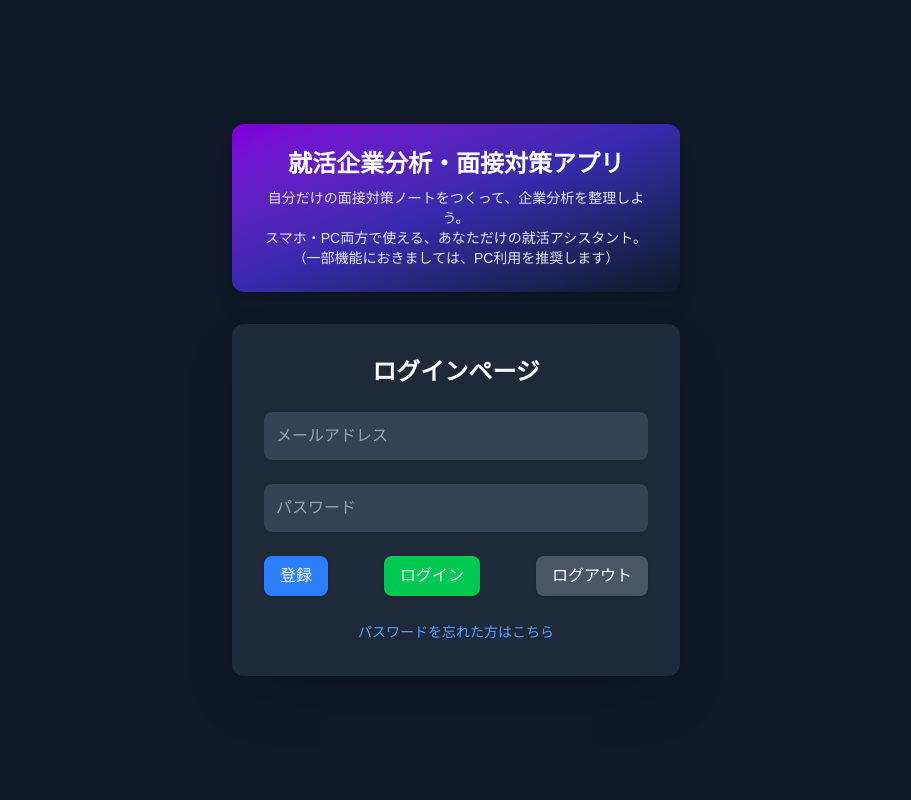
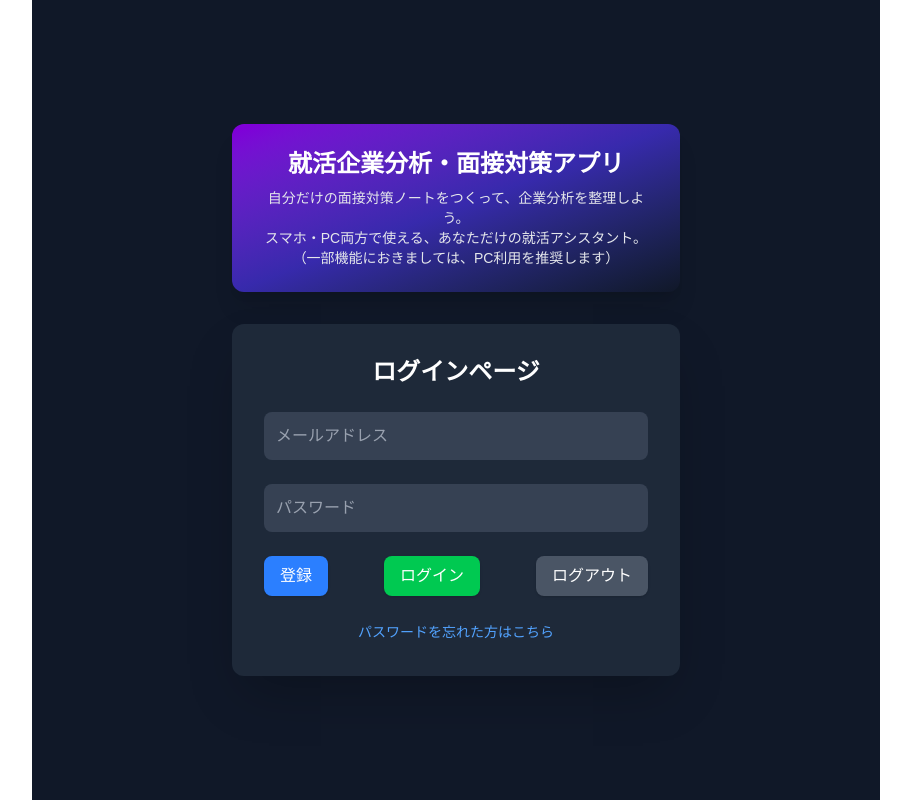
Before and after one commit to tomokikdm/syuukatu-app, a Next.js app: page /login in a window 1280 px wide. Shown: the whole page, without its empty margins (184-1095 px from the left). Built offline with nearby package versions, Linux system fonts and the light colour scheme.

Commit message:
文字変更

```diff
--- a/src/app/layout.tsx
+++ b/src/app/layout.tsx
@@ -1,4 +1,4 @@
-import React from "react"; // ← これ追加
+import React from "react";
 import type { Metadata } from "next";
 import { Inter } from "next/font/google";
 import "./globals.css";
@@ -14,15 +14,18 @@ export const metadata: Metadata = {
   keywords: ["就活", "企業分析", "面接対策", "Webアプリ", "syuukatu"],
 };
 
-
 export default function RootLayout({
   children,
 }: Readonly<{
   children: React.ReactNode;
 }>) {
   return (
-    <html lang="en" className={inter.variable}>
-      <body className="antialiased">{children}</body>
+    <html lang="ja" className={inter.variable}>
+      <body className="bg-white text-gray-900 dark:bg-black dark:text-white antialiased">
+        <main className="w-full max-w-4xl mx-auto px-4 sm:px-6">
+          {children}
+        </main>
+      </body>
     </html>
   );
 }
```
